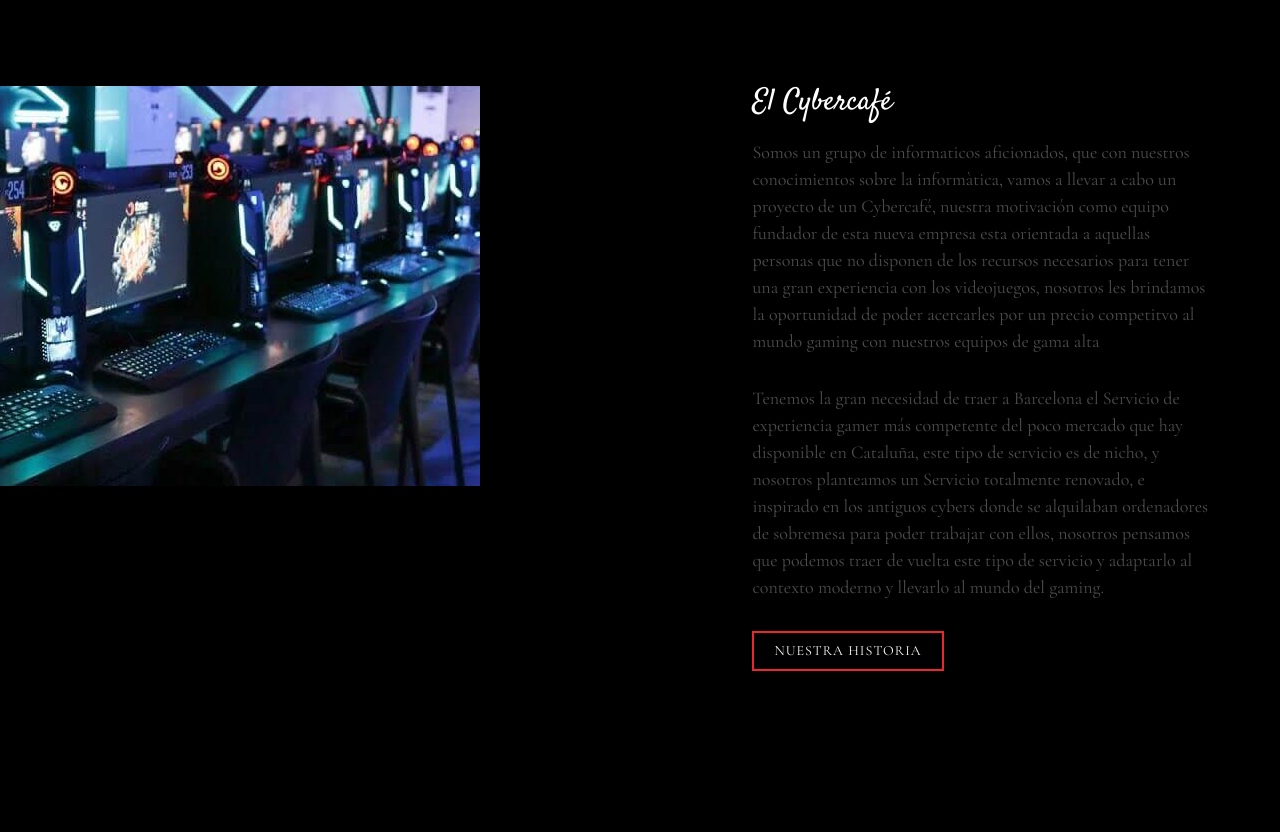
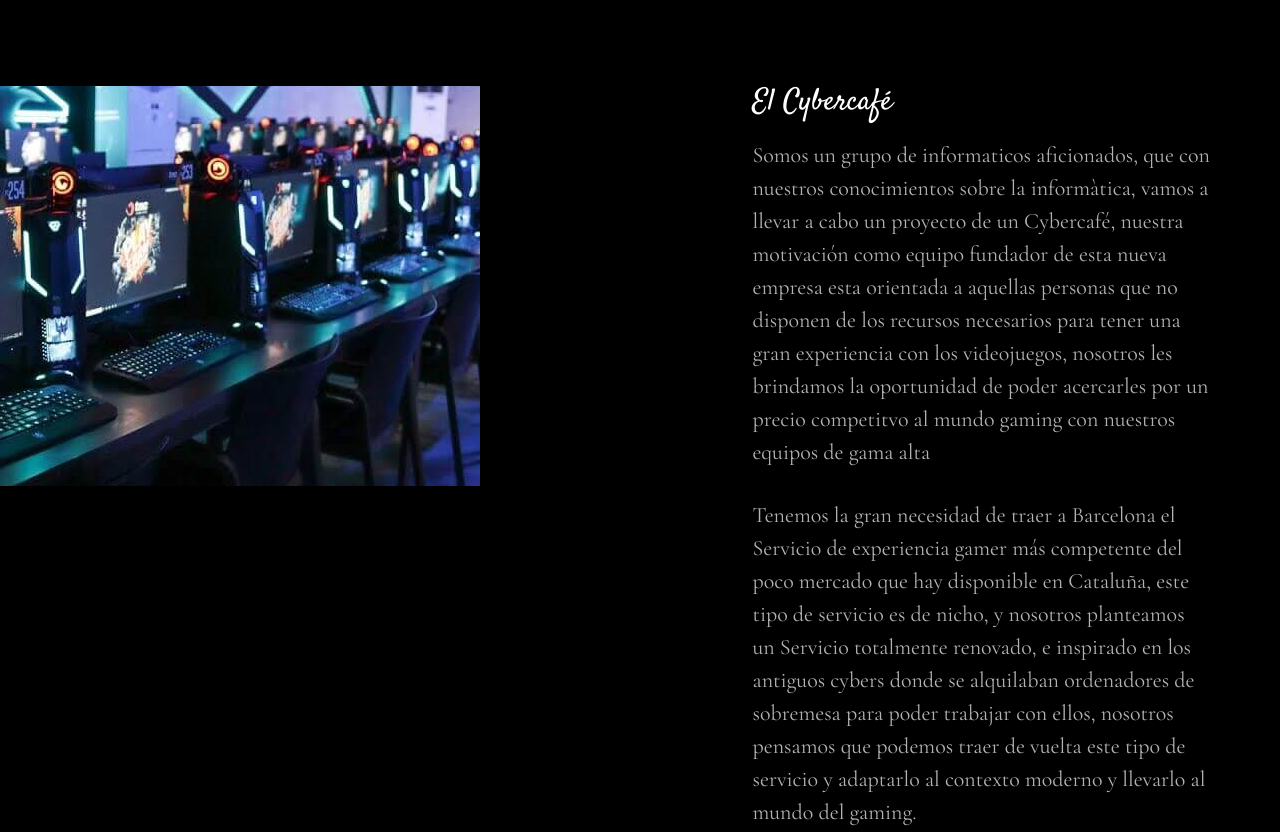
Before and after one commit to CarlosCM05/coffeeandplay, a plain HTML site: page coffeeandplay/index.html in a window 1280 px wide. Shown: the part 840-1672 px from the top of the page. Drawn offline with nearby package versions, Linux system fonts and the light colour scheme; files whose address does not match are found by name.

Commit message:
last changes

```diff
--- a/coffeeandplay/css/style.css
+++ b/coffeeandplay/css/style.css
@@ -15,7 +15,7 @@ body {
   font-weight: 400;
   font-size: 18px;
   line-height: 1.7;
-  color: rgba(255, 255, 255, 0.3);
+  color: rgba(255, 255, 255, 0.7);
   background: #000 url(../images/broken_noise.png) repeat;
 }
 @media (-webkit-min-device-pixel-ratio: 2), (min-resolution: 192dpi) {
@@ -444,8 +444,8 @@ h1, h2, h3, h4, h5, h6, figure {
   }
 }
 .fh5co-section p {
-  color: rgba(255, 255, 255, 0.3);
-  font-size: 18px;
+  color: rgba(255, 255, 255, 0.7);
+  font-size: 22px;
   line-height: 1.5;
 }
 
```
